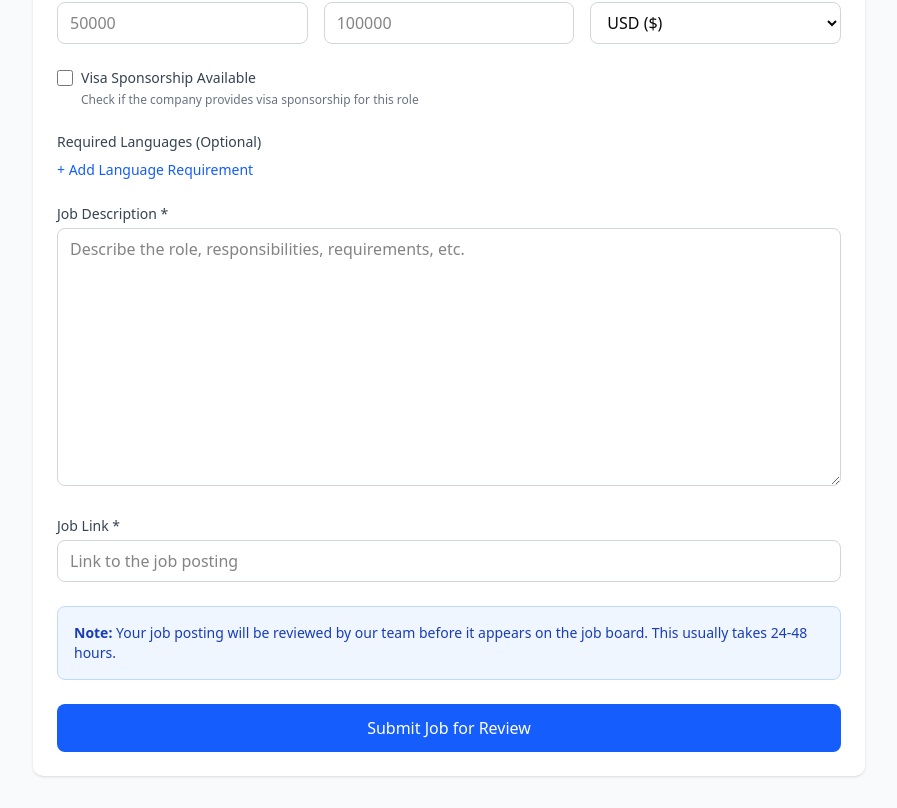
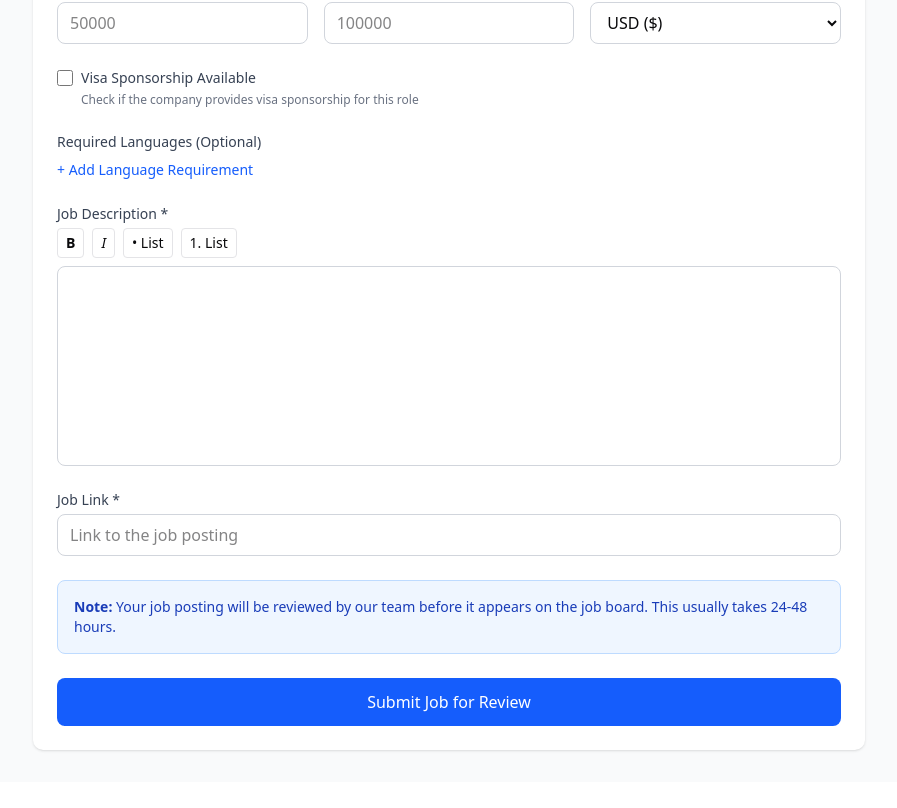
Before and after one commit to Mo-Ibra/next-fullstack-jobs, a Next.js app: page /submit-job in a window 1280 px wide. Shown: the part 842-1650 px from the top of the page, without its empty margins (191-1088 px from the left). After the commit the page ends 1624 px from the top, so only its background shows below. Built offline with nearby package versions, Linux system fonts and the light colour scheme.

Commit message:
Added Our Text Editor

```diff
--- a/app/globals.css
+++ b/app/globals.css
@@ -123,3 +123,17 @@
     @apply bg-background text-foreground;
   }
 }
+
+[contenteditable] ul {
+  list-style-type: disc;
+  margin-left: 1.5rem;
+}
+
+[contenteditable] ol {
+  list-style-type: decimal;
+  margin-left: 1.5rem;
+}
+
+[contenteditable] li {
+  margin: 0.25rem 0;
+}
--- a/app/jobs/[id]/page.tsx
+++ b/app/jobs/[id]/page.tsx
@@ -249,7 +249,10 @@ export default async function JobDetail({
               Job Description
             </h2>
             <div className="prose prose-lg max-w-none text-gray-700 whitespace-pre-wrap leading-relaxed">
-              {job.description}
+              <div
+                className="prose prose-lg max-w-none text-gray-700 leading-relaxed"
+                dangerouslySetInnerHTML={{ __html: job.description }}
+              ></div>
             </div>
           </div>
 
--- a/app/submit-job/public-job-form.tsx
+++ b/app/submit-job/public-job-form.tsx
@@ -1,7 +1,7 @@
 "use client";
 
 import { useRouter } from "next/navigation";
-import { useState, FormEvent, ChangeEvent } from "react";
+import { useState, FormEvent, ChangeEvent, useRef } from "react";
 import Image from "next/image";
 
 type LanguageRequirement = {
@@ -17,6 +17,8 @@ export function PublicJobForm() {
   const [logoPreview, setLogoPreview] = useState<string | null>(null);
   const [logoFile, setLogoFile] = useState<File | null>(null);
   const [languages, setLanguages] = useState<LanguageRequirement[]>([]);
+
+  const editorRef = useRef<HTMLDivElement>(null);
 
   function handleLogoChange(e: ChangeEvent<HTMLInputElement>) {
     const file = e.target.files?.[0];
@@ -80,6 +82,8 @@ export function PublicJobForm() {
         logoUrl = url;
       }
 
+      const descriptionHtml = editorRef.current?.innerHTML || "";
+
       const formElement = e.target as HTMLFormElement;
       const formData = new FormData(formElement);
 
@@ -93,7 +97,7 @@ export function PublicJobForm() {
         company: formData.get("company") as string,
         company_logo: logoUrl,
         location: formData.get("location") as string,
-        description: formData.get("description") as string,
+        description: descriptionHtml,
         salary: (formData.get("salary") as string) || null,
         salary_min: formData.get("salary_min")
           ? parseInt(formData.get("salary_min") as string)
@@ -459,14 +463,46 @@ export function PublicJobForm() {
           >
             Job Description *
           </label>
-          <textarea
+
+          {/* Toolbar */}
+          <div className="flex gap-2 mb-2">
+            <button
+              type="button"
+              onClick={() => document.execCommand("bold")}
+              className="px-2 py-1 border rounded text-sm hover:bg-gray-100"
+            >
+              <b>B</b>
+            </button>
+            <button
+              type="button"
+              onClick={() => document.execCommand("italic")}
+              className="px-2 py-1 border rounded text-sm hover:bg-gray-100 italic"
+            >
+              I
+            </button>
+            <button
+              type="button"
+              onClick={() => document.execCommand("insertUnorderedList")}
+              className="px-2 py-1 border rounded text-sm hover:bg-gray-100"
+            >
+              • List
+            </button>
+            <button
+              type="button"
+              onClick={() => document.execCommand("insertOrderedList")}
+              className="px-2 py-1 border rounded text-sm hover:bg-gray-100"
+            >
+              1. List
+            </button>
+          </div>
+
+          {/* Editable content area */}
+          <div
+            ref={editorRef}
             id="description"
-            name="description"
-            required
-            rows={10}
-            className="w-full px-3 py-2 border border-gray-300 rounded-md focus:outline-none focus:ring-2 focus:ring-blue-500"
-            placeholder="Describe the role, responsibilities, requirements, etc."
-          />
+            contentEditable
+            className="w-full min-h-[200px] border border-gray-300 rounded-md p-3 focus:outline-none focus:ring-2 focus:ring-blue-500 bg-white"
+          ></div>
         </div>
 
         <div>
```
